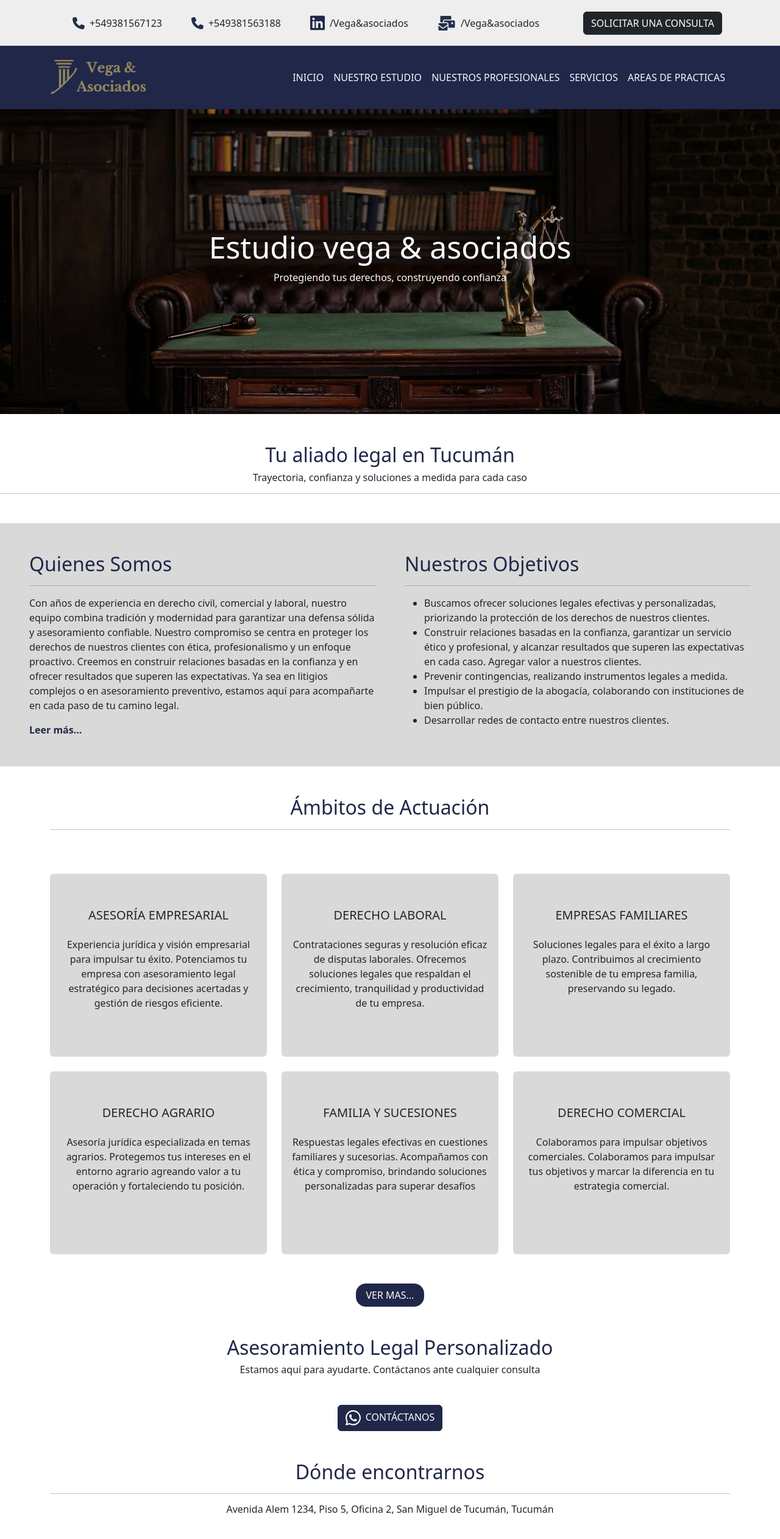
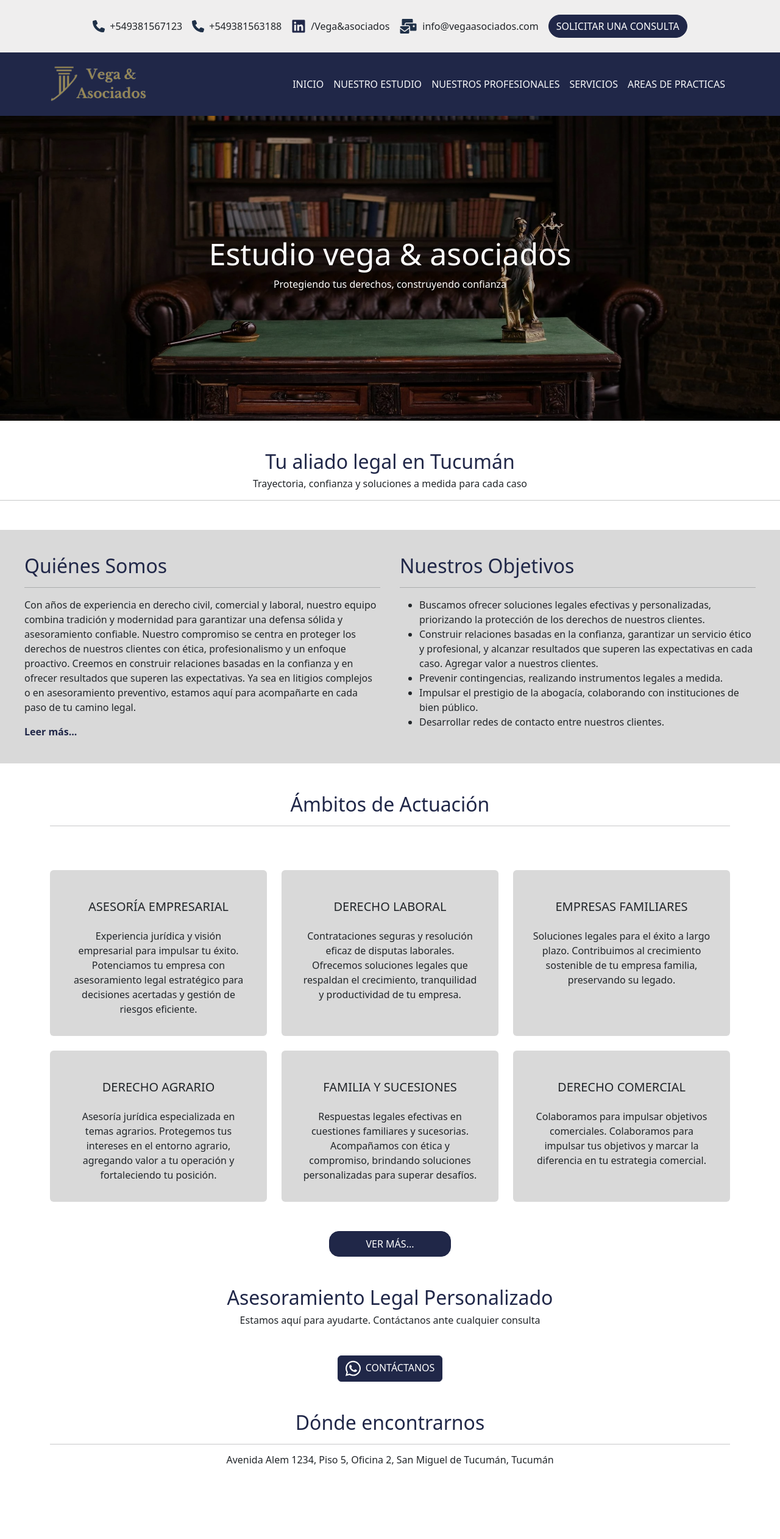
Before and after one commit to SheylaAstorga/EstudioJuridico, a React (Vite) app: page / in a window 1280 px wide. Shown: the top 2524 px of the page at 61% size. Built offline with nearby package versions, Linux system fonts and the light colour scheme; grey boxes are pictures that could not be loaded; a web font is replaced by a local one.

Commit message:
Modifique cada componente para que sea responsive toda la pagina

```diff
--- a/src/App.css
+++ b/src/App.css
@@ -11,6 +11,17 @@ h2{
 .MiniNav{
     background-color: rgb(239, 238, 238);
 }
+
+.botonConsultaMini{
+  background-color: rgb(32, 39, 72);
+  border-color: rgb(32, 39, 72);
+  border-radius: 2em;
+}
+
+.botonConsultaMini:hover{
+  background-color:rgb(46, 56, 103);
+}
+
 .logoLinkedin{
   width: 1.5em;
 }
--- a/src/Pagina Principal/Servicios.jsx
+++ b/src/Pagina Principal/Servicios.jsx
@@ -3,85 +3,52 @@ import { Container, Row, Col, Card, Button } from "react-bootstrap";
 const Servicios = () => {
   return (
     <Container>
-      <h2 className="text-center mt-5">Ámbitos de Actuación</h2>
+      <h2 className="text-center ">Ámbitos de Actuación</h2>
       <hr />
-      <Row className="g-4 my-5 justify-content-between">
-        <Col xs={12} sm={6} md={4} lg={4}>
-          <Card className=" cardServicios" style={{ height: "300px" }}>
-            <Card.Body className="text-center mt-lg-4">
-              <Card.Title className="p-3">ASESORÍA EMPRESARIAL</Card.Title>
-              <Card.Text>
-                Experiencia jurídica y visión empresarial para impulsar tu
-                éxito. Potenciamos tu empresa con asesoramiento legal
-                estratégico para decisiones acertadas y gestión de riesgos
-                eficiente.
-              </Card.Text>
-            </Card.Body>
-          </Card>
-        </Col>
-        <Col xs={12} sm={6} md={4} lg={4}>
-          <Card className=" cardServicios" style={{ height: "300px" }}>
-            <Card.Body className="text-center mt-lg-4">
-              <Card.Title className="p-3">DERECHO LABORAL</Card.Title>
-              <Card.Text>
-                Contrataciones seguras y resolución eficaz de disputas
-                laborales. Ofrecemos soluciones legales que respaldan el
-                crecimiento, tranquilidad y productividad de tu empresa.
-              </Card.Text>
-            </Card.Body>
-          </Card>
-        </Col>
-        <Col xs={12} sm={6} md={4} lg={4}>
-          <Card className="cardServicios" style={{ height: "300px" }}>
-            <Card.Body className="text-center mt-lg-4">
-              <Card.Title className="p-3">EMPRESAS FAMILIARES</Card.Title>
-              <Card.Text>
-                Soluciones legales para el éxito a largo plazo. Contribuimos al
-                crecimiento sostenible de tu empresa familia, preservando su
-                legado.
-              </Card.Text>
-            </Card.Body>
-          </Card>
-        </Col>
-        <Col xs={12} sm={6} md={4} lg={4}>
-          <Card className="cardServicios" style={{ height: "300px" }}>
-            <Card.Body className="text-center mt-lg-4">
-              <Card.Title className="p-3">DERECHO AGRARIO</Card.Title>
-              <Card.Text>
-                Asesoría jurídica especializada en temas agrarios. Protegemos
-                tus intereses en el entorno agrario agreando valor a tu
-                operación y fortaleciendo tu posición.
-              </Card.Text>
-            </Card.Body>
-          </Card>
-        </Col>
-        <Col xs={12} sm={6} md={4} lg={4}>
-          <Card className="h-100 cardServicios" style={{ height: "300px" }}>
-            <Card.Body className="text-center mt-lg-4">
-              <Card.Title className="p-3">FAMILIA Y SUCESIONES</Card.Title>
-              <Card.Text>
-                Respuestas legales efectivas en cuestiones familiares y
-                sucesorias. Acompañamos con ética y compromiso, brindando
-                soluciones personalizadas para superar desafíos
-              </Card.Text>
-            </Card.Body>
-          </Card>
-        </Col>
-        <Col xs={12} sm={6} md={4} lg={4}>
-          <Card className="h-100 cardServicios" style={{ height: "300px" }}>
-            <Card.Body className="text-center mt-lg-4">
-              <Card.Title className="p-3">DERECHO COMERCIAL</Card.Title>
-              <Card.Text>
-                Colaboramos para impulsar objetivos comerciales. Colaboramos
-                para impulsar tus objetivos y marcar la diferencia en tu
-                estrategia comercial.
-              </Card.Text>
-            </Card.Body>
-          </Card>
-        </Col>
+      <Row className="g-4 my-5">
+        {[
+          {
+            title: "ASESORÍA EMPRESARIAL",
+            text: "Experiencia jurídica y visión empresarial para impulsar tu éxito. Potenciamos tu empresa con asesoramiento legal estratégico para decisiones acertadas y gestión de riesgos eficiente.",
+          },
+          {
+            title: "DERECHO LABORAL",
+            text: "Contrataciones seguras y resolución eficaz de disputas laborales. Ofrecemos soluciones legales que respaldan el crecimiento, tranquilidad y productividad de tu empresa.",
+          },
+          {
+            title: "EMPRESAS FAMILIARES",
+            text: "Soluciones legales para el éxito a largo plazo. Contribuimos al crecimiento sostenible de tu empresa familia, preservando su legado.",
+          },
+          {
+            title: "DERECHO AGRARIO",
+            text: "Asesoría jurídica especializada en temas agrarios. Protegemos tus intereses en el entorno agrario, agregando valor a tu operación y fortaleciendo tu posición.",
+          },
+          {
+            title: "FAMILIA Y SUCESIONES",
+            text: "Respuestas legales efectivas en cuestiones familiares y sucesorias. Acompañamos con ética y compromiso, brindando soluciones personalizadas para superar desafíos.",
+          },
+          {
+            title: "DERECHO COMERCIAL",
+            text: "Colaboramos para impulsar objetivos comerciales. Colaboramos para impulsar tus objetivos y marcar la diferencia en tu estrategia comercial.",
+          },
+        ].map((service, index) => (
+          <Col key={index} xs={12} sm={6} md={4}>
+            <Card className="cardServicios h-100 p-3">
+              <Card.Body className="text-center d-flex flex-column">
+                <Card.Title className="p-3">{service.title}</Card.Title>
+                <Card.Text>{service.text}</Card.Text>
+              </Card.Body>
+            </Card>
+          </Col>
+        ))}
       </Row>
-      <div className="text-center">
-        <Button className="botonServicios">VER MAS...</Button>
+      <div className="text-center mt-4">
+        <Button
+          className="botonServicios px-4 py-2"
+          style={{ fontSize: "1rem", maxWidth: "200px", width: "100%" }}
+        >
+          VER MÁS...
+        </Button>
       </div>
     </Container>
   );
--- a/src/Pagina Principal/SobreNosotros.jsx
+++ b/src/Pagina Principal/SobreNosotros.jsx
@@ -1,6 +1,6 @@
 const SobreNosotros = () => {
   return (
-    <section className=" my-5  ">
+    <section className="my-5">
       <h2 className="sobreNosotrosIntro text-center">
         Tu aliado legal en Tucumán
       </h2>
@@ -8,11 +8,12 @@ const SobreNosotros = () => {
         Trayectoria, confianza y soluciones a medida para cada caso
       </h6>
       <hr />
-      <section className="mt-5 InfoNosotros d-flex p-4">
-        <div className="w-50 p-4">
-          <h2>Quienes Somos</h2>
+      <section className="mt-5 InfoNosotros d-flex flex-column flex-md-row p-4">
+        {/* Primera columna */}
+        <div className="col-12 col-md-6 p-3">
+          <h2>Quiénes Somos</h2>
           <hr />
-          <p >
+          <p>
             Con años de experiencia en derecho civil, comercial y laboral,
             nuestro equipo combina tradición y modernidad para garantizar una
             defensa sólida y asesoramiento confiable. Nuestro compromiso se
@@ -23,11 +24,13 @@ const SobreNosotros = () => {
             asesoramiento preventivo, estamos aquí para acompañarte en cada paso
             de tu camino legal.
           </p>
-          <a href="" className="text-decoration-none leerMas">
+          <a href="#" className="text-decoration-none leerMas">
             Leer más...
           </a>
         </div>
-        <div className="w-50  p-4">
+
+        {/* Segunda columna */}
+        <div className="col-12 col-md-6 p-3">
           <h2>Nuestros Objetivos</h2>
           <hr />
           <ul>
--- a/src/components/common/Minibar.jsx
+++ b/src/components/common/Minibar.jsx
@@ -1,38 +1,53 @@
 import { FontAwesomeIcon } from "@fortawesome/react-fontawesome";
-import { faPhone,faEnvelopesBulk } from "@fortawesome/free-solid-svg-icons";
+import { faPhone, faEnvelopesBulk } from "@fortawesome/free-solid-svg-icons";
 import Linkedin from "../../img/linkedin.svg";
 import { Button } from "react-bootstrap";
 
 const Minibar = () => {
   return (
-    <section className="MiniNav d-flex justify-content-center">
-      <div className="p-4 d-flex align-items-center gap-2">
+    <section className="MiniNav d-flex flex-wrap justify-content-center align-items-center gap-3 p-md-4 p-2 overflow-hidden">
+      <div className="d-flex align-items-center gap-2">
         <FontAwesomeIcon
           icon={faPhone}
-          style={{ color: "#203148" }}
+          style={{ color: "#203148", flexShrink: 0 }}
           size="lg"
         />
         <p className="m-0">+549381567123</p>
       </div>
-      <div className="p-4 d-flex align-items-center gap-2">
+
+      <div className="d-flex align-items-center gap-2">
         <FontAwesomeIcon
           icon={faPhone}
-          style={{ color: "#203148" }}
+          style={{ color: "#203148", flexShrink: 0 }}
           size="lg"
         />
         <p className="m-0">+549381563188</p>
       </div>
-      <div className="p-4 d-flex align-items-center gap-2">
-        <img src={Linkedin} alt="linkedin svg" className="logoLinkedin" />
+
+      <div className="d-flex align-items-center gap-2">
+        <img
+          src={Linkedin}
+          alt="LinkedIn logo"
+          className="logoLinkedin"
+          style={{ width: "24px", height: "24px", flexShrink: 0 }}
+        />
         <p className="m-0">/Vega&asociados</p>
       </div>
-      <div className="p-4 d-flex align-items-center gap-2">
-        <FontAwesomeIcon icon={faEnvelopesBulk} style={{ color: "#203148" }} className="fs-4"/>
-        <p className="m-0">/Vega&asociados</p>
+
+      <div className="d-flex align-items-center gap-2">
+        <FontAwesomeIcon
+          icon={faEnvelopesBulk}
+          style={{ color: "#203148", flexShrink: 0 }}
+          className="fs-4"
+        />
+        <p className="m-0">info@vegaasociados.com</p>
       </div>
-      <section className="align-items-center gap-2 d-flex ms-5">
-        <Button className="btn-dark">SOLICITAR UNA CONSULTA</Button>
-      </section>
+
+      <div className="d-flex align-items-center d-none d-md-flex mt-md-3 mt-lg-0">
+        <Button className="botonConsultaMini text-nowrap">
+          SOLICITAR UNA CONSULTA
+        </Button>
+      </div>
     </section>
   );
 };
```
